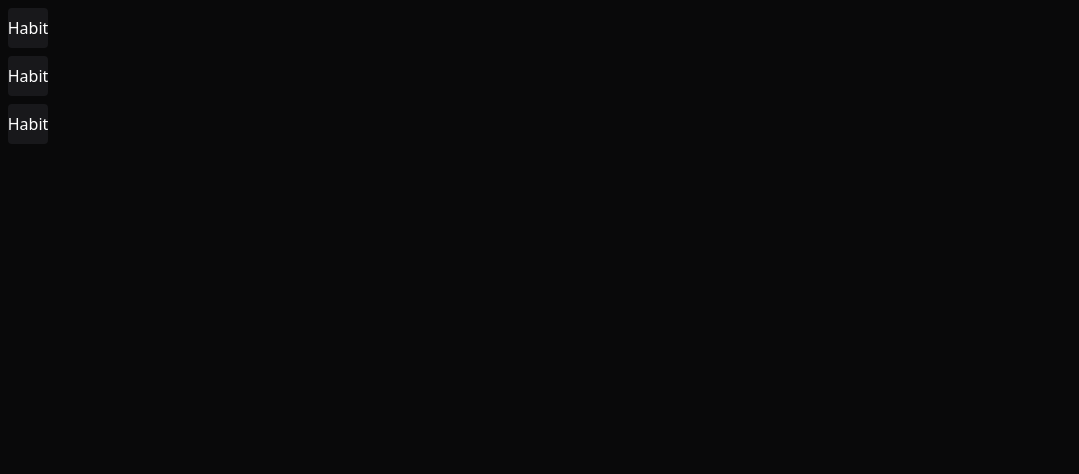
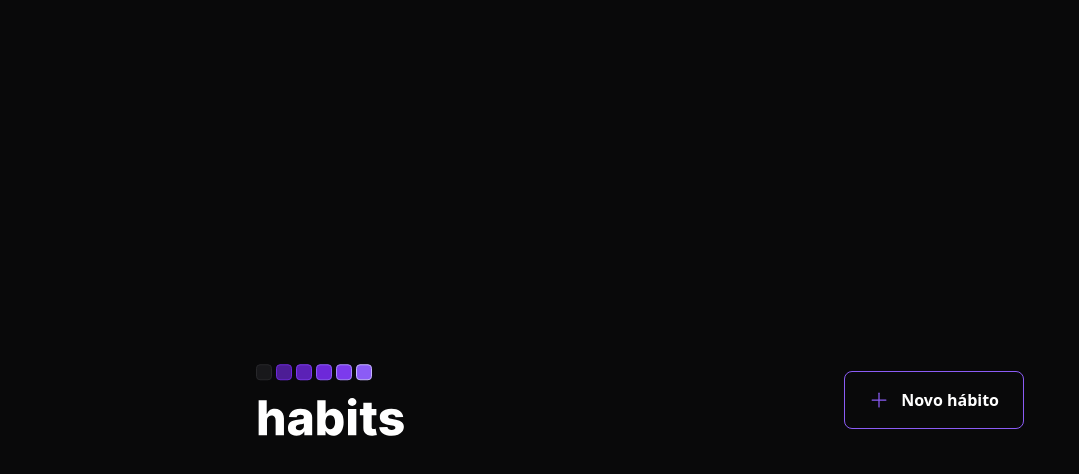
Before and after one commit to luizsmatos/habits-web, a React (Vite) app: page / in a window 1280 px wide. Shown: the top 474 px of the page, without its empty margins (0-1079 px from the left). Built offline with nearby package versions, Linux system fonts and the light colour scheme.

Commit message:
feat: add style homepage and import Header

```diff
--- a/src/App.tsx
+++ b/src/App.tsx
@@ -1,15 +1,14 @@
 import './styles/global.css';
 
-import { Habit } from './components/Habit';
+// import { Habit } from './components/Habit';
+import { Header } from './components/Header';
 
-function App() {
+export function App() {
   return (
-    <div>
-      <Habit />
-      <Habit />
-      <Habit />
+    <div className='w-screen h-screen flex justify-center items-center'>
+      <div className='w-full max-w-5xl px-6 flex-col gap-16'>
+        <Header />
+      </div>
     </div>
   );
 }
-
-export default App;
```
Also changed, not shown: src/main.tsx (+5 -5 lines).
